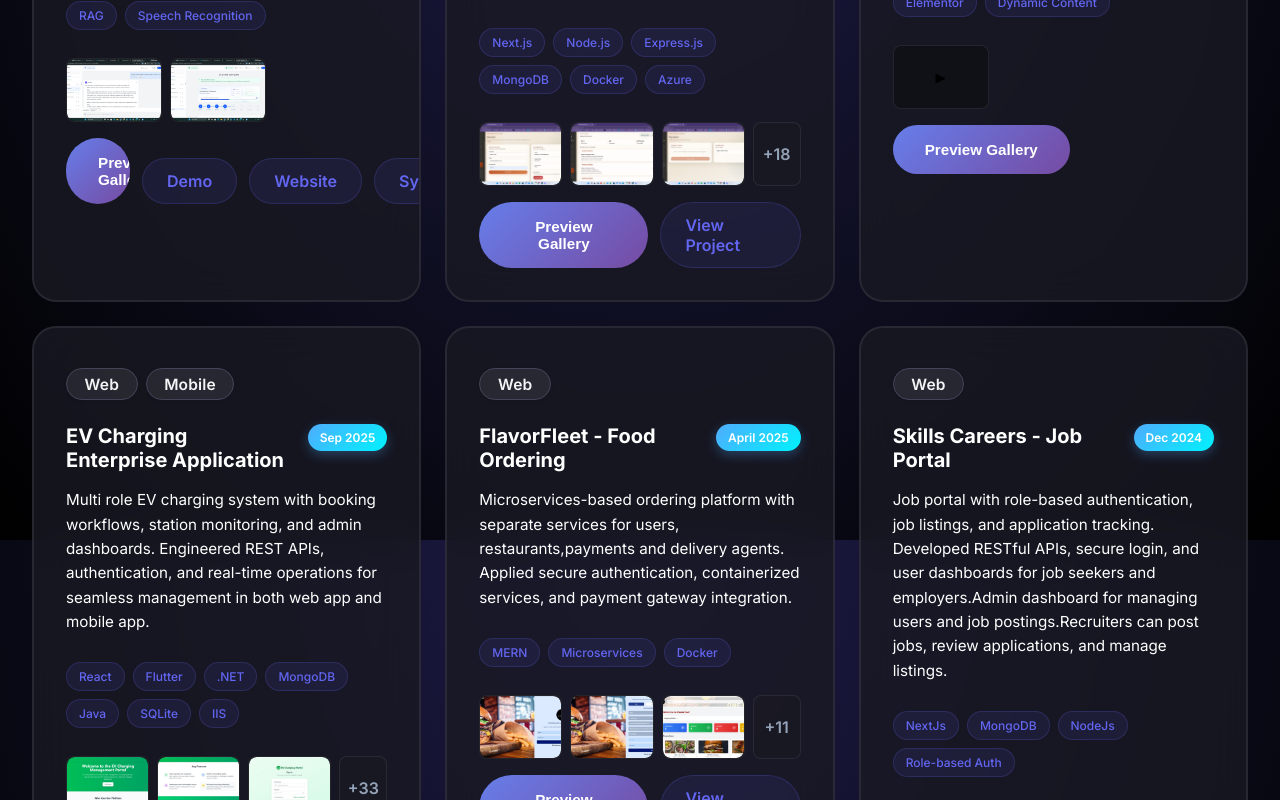
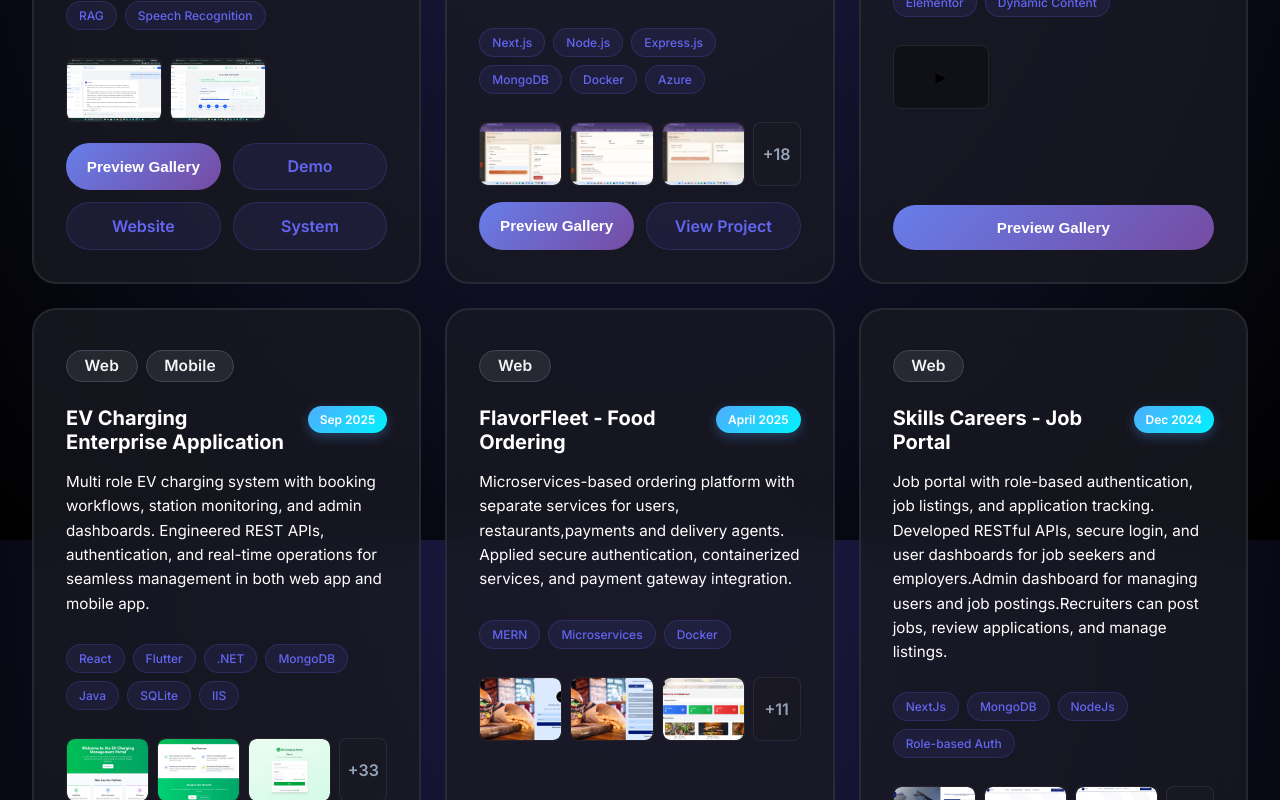
Before and after one commit to Miyuri15/Miyuri-web, a Next.js app: page / in a window 1280 px wide. Shown: the part 1860-2660 px from the top of the page. Built offline with nearby package versions, Linux system fonts and the light colour scheme.

Commit message:
fix/ added alignment fix

```diff
--- a/components/ProjectCard.js
+++ b/components/ProjectCard.js
@@ -105,7 +105,7 @@ export default function ProjectCard({ project }) {
           </div>
         )}
 
-        <div style={{ display: 'flex', gap: '0.75rem', marginTop: '1rem', alignItems: 'center' }}>
+        <div className="project-actions">
           {media.length > 0 && (
             <button className="btn" onClick={() => openAt(0)} type="button">
             Preview Gallery
--- a/styles/globals.css
+++ b/styles/globals.css
@@ -419,6 +419,33 @@ body[data-theme='light'] .header.scrolled {
   background: var(--accent);
   color: white;
   transform: translateX(4px);
+}
+
+.project-actions {
+  display: grid;
+  grid-template-columns: repeat(auto-fit, minmax(118px, 1fr));
+  gap: 0.75rem;
+  align-items: stretch;
+  margin-top: auto;
+  padding-top: 1rem;
+}
+
+.project-actions .btn,
+.project-actions .project-link {
+  width: 100%;
+  min-width: 0;
+  margin-top: 0;
+  padding: 0.8rem 1rem;
+  display: inline-flex;
+  align-items: center;
+  justify-content: center;
+  text-align: center;
+  line-height: 1.25;
+  white-space: normal;
+}
+
+.project-actions .project-link:hover {
+  transform: translateY(-2px);
 }
 
 /* Project Category Tabs */
```
